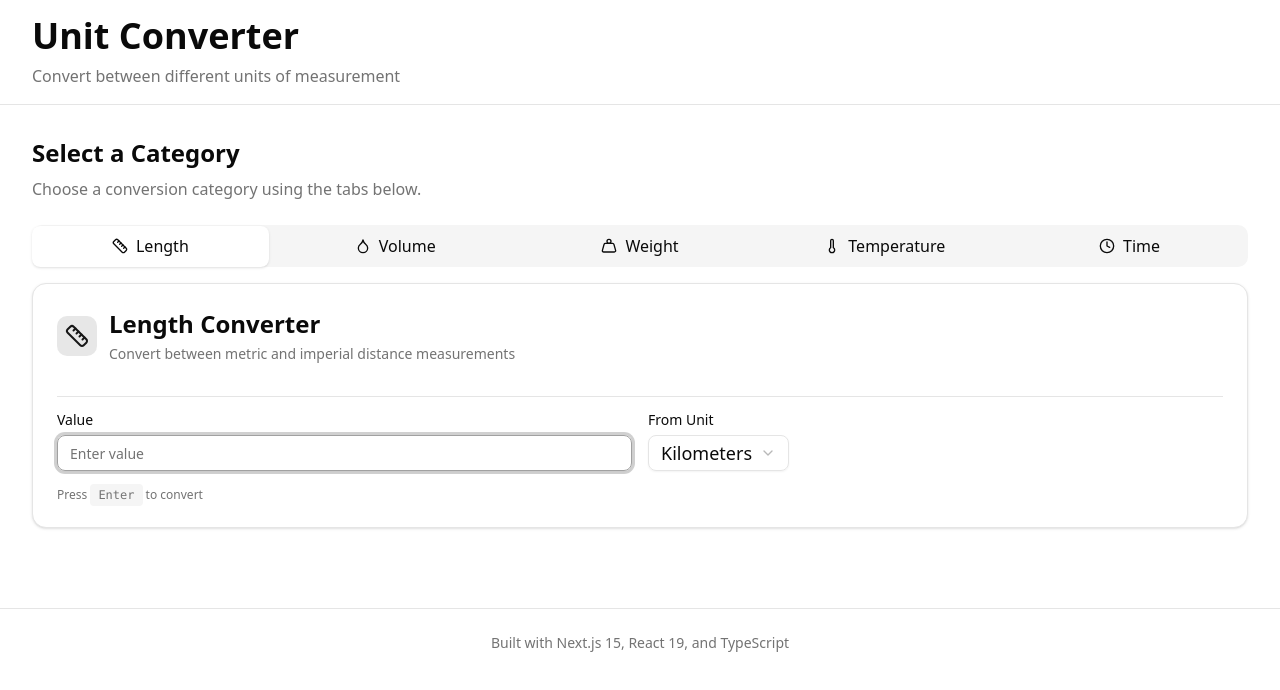
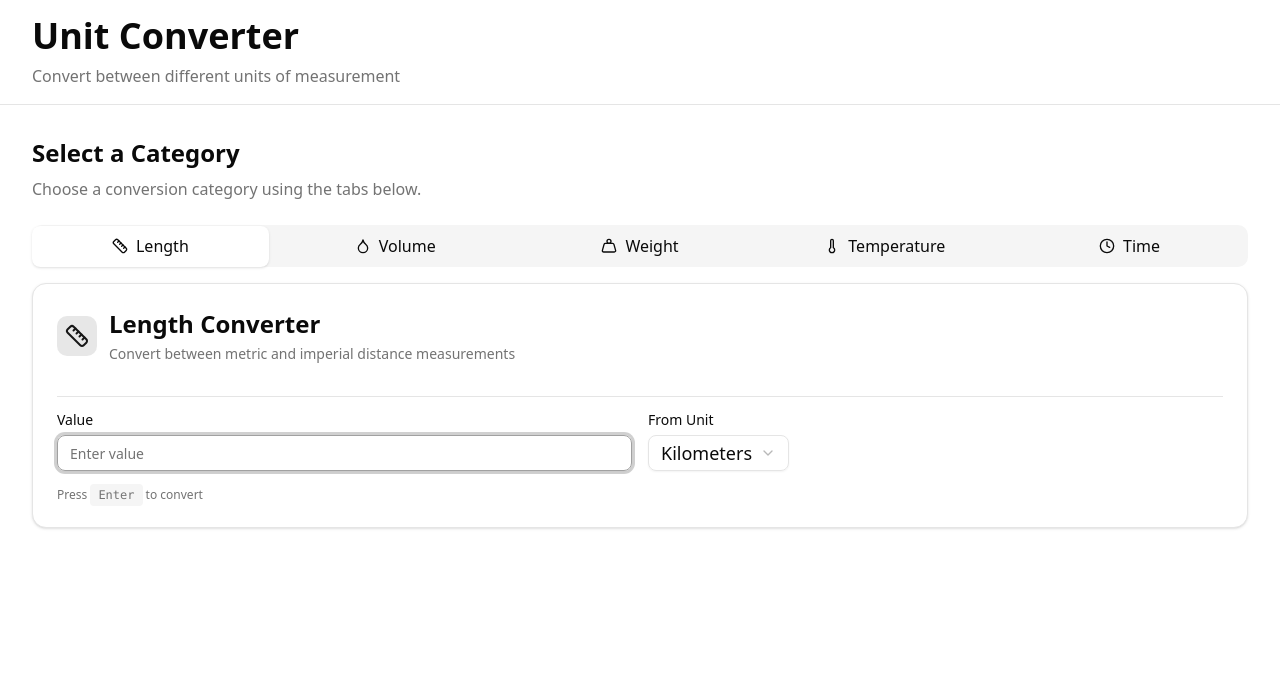
Before and after one commit to rhoofr/unit-converter, a Next.js app: page / in a window 1280 px wide. Shown: the top 690 px of the page. Built offline with nearby package versions, Linux system fonts and the light colour scheme.

Commit message:
refactor: remove footer section from Home component

```diff
--- a/src/app/page.tsx
+++ b/src/app/page.tsx
@@ -32,13 +32,6 @@ export default function Home() {
         {/* Category Tabs */}
         <CategoryTabs />
       </main>
-
-      {/* Footer */}
-      <footer className='border-t border-border bg-card mt-12'>
-        <div className='container mx-auto px-4 py-6 sm:px-6 lg:px-8'>
-          <p className='text-center text-sm text-muted-foreground'>Built with Next.js 15, React 19, and TypeScript</p>
-        </div>
-      </footer>
     </div>
   );
 }
```
